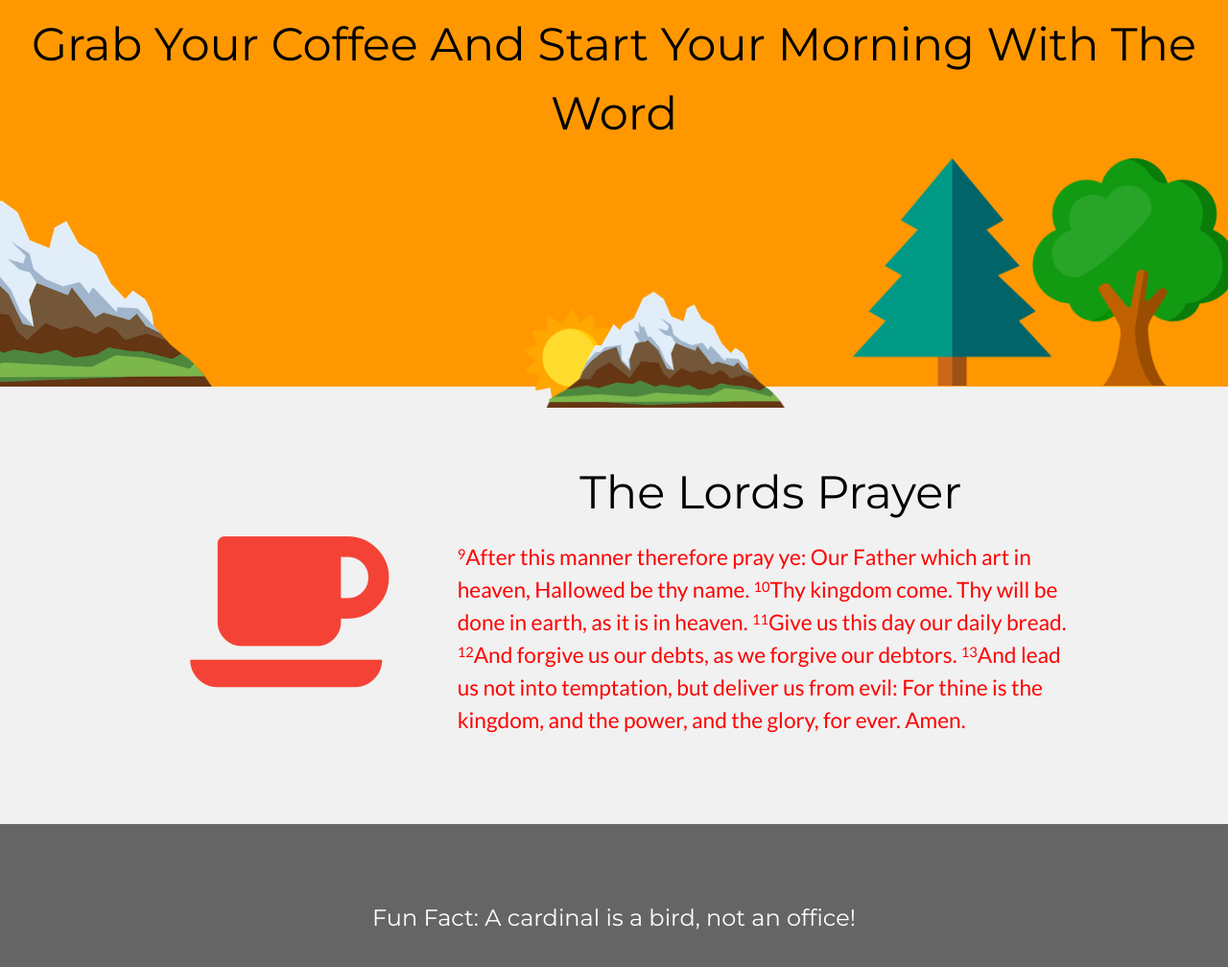
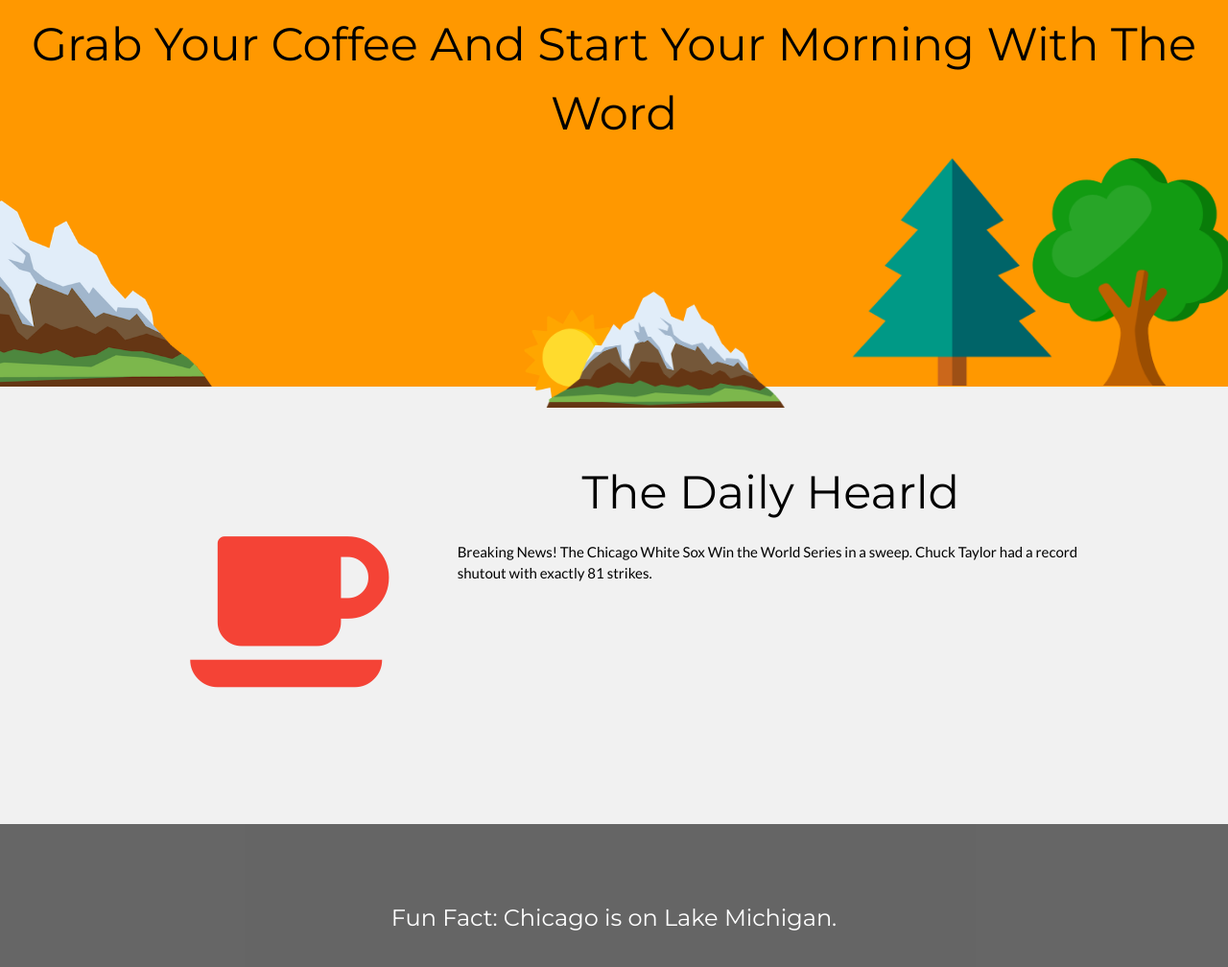
Before and after one commit to throwchris/news, a plain HTML site: page index.html in a window 1280 px wide. Shown: the top 1008 px of the page at 96% size. Drawn offline with nearby package versions, Linux system fonts and the light colour scheme; a web font is replaced by a local one.

Commit message:
Update index.html

```diff
--- a/index.html
+++ b/index.html
@@ -68,22 +68,15 @@ body,h1,h2,h3,h4,h5,h6 {font-family: "Lato", sans-serif}
     </div>
 
     <div class="w3-twothird">
-      <h1 class="w3-center w3-xxxlarge font-effect-fire">The Lords Prayer</h1>
+      <h1 class="w3-center w3-xxxlarge font-effect-fire">The Daily Hearld</h1>
 
-      <p class="w3-text-grey"></FONT><SUP><FONT SIZE=4 STYLE="font-size: 11pt" COLOR="#ff0000">9</FONT></SUP><FONT SIZE=4 STYLE="font-size: 17pt" COLOR="#ff0000">After
-        this manner therefore pray ye: Our Father which art in heaven,
-        Hallowed be thy name. </FONT><SUP><FONT SIZE=4 STYLE="font-size: 11pt"COLOR="#ff0000">10</FONT></SUP><FONT SIZE=4 STYLE="font-size: 17pt"COLOR="#ff0000">Thy
-        kingdom come. Thy will be done in earth, as it is in heaven. </FONT><SUP><FONT COLOR="#ff0000" SIZE=4 STYLE="font-size: 11pt">11</FONT></SUP><FONT COLOR="#ff0000" SIZE=4 STYLE="font-size: 17pt">Give
-        us this day our daily bread. </FONT><SUP><FONT COLOR="#ff0000" SIZE=4 STYLE="font-size: 11pt">12</FONT></SUP><FONT COLOR="#ff0000"  SIZE=4 STYLE="font-size: 17pt">And
-        forgive us our debts, as we forgive our debtors. </FONT><SUP><FONT COLOR="#ff0000" SIZE=4 STYLE="font-size: 11pt">13</FONT></SUP><FONT COLOR="#ff0000" SIZE=4 STYLE="font-size: 17pt">And
-        lead us not into temptation, but deliver us from evil: For thine is
-        the kingdom, and the power, and the glory, for ever. Amen. </FONT>
+      <p>Breaking News! The Chicago White Sox Win the World Series in a sweep. Chuck Taylor had a record shutout with exactly 81 strikes.
     </div>
   </div>
 </div>
 
 <div class="w3-container w3-black w3-center w3-opacity w3-padding-64">
-    <h1 class="w3-margin w3-xlarge">Fun Fact: A cardinal is a bird, not an office!</h1>
+    <h1 class="w3-margin w3-xlarge">Fun Fact: Chicago is on Lake Michigan.</h1>
 </div>
 
 
@@ -104,14 +97,14 @@ function myFunction() {
   var currentTime = new Date().getHours();
   if (document.body) {
       if ( 10 <= currentTime  &&  currentTime <= 18) {
-        document.getElementById("greeting").innerHTML = "Its Lunch. Lets Grab The Word.";
+        document.getElementById("greeting").innerHTML = "Its Lunch. Lets Grab The Local Paper.";
         document.getElementById("sun").id= "sunNoon";
           document.getElementById("bgColor").className="w3-pale-blue";
       }
 
       else if ( 18 <= currentTime  &&  2 <=  currentTime) {
 
-        document.getElementById("greeting").innerHTML = "Pop Some Popcorn, Brew Some Tea, Finish The Evening In His Word.";
+        document.getElementById("greeting").innerHTML = "Pop Some Popcorn, Brew Some Tea, Read The Sports Section.";
         document.getElementById("moon").style.display='block';
         document.getElementById("sun").style.display='none';
         document.getElementById("tea").style.display='block';
```
